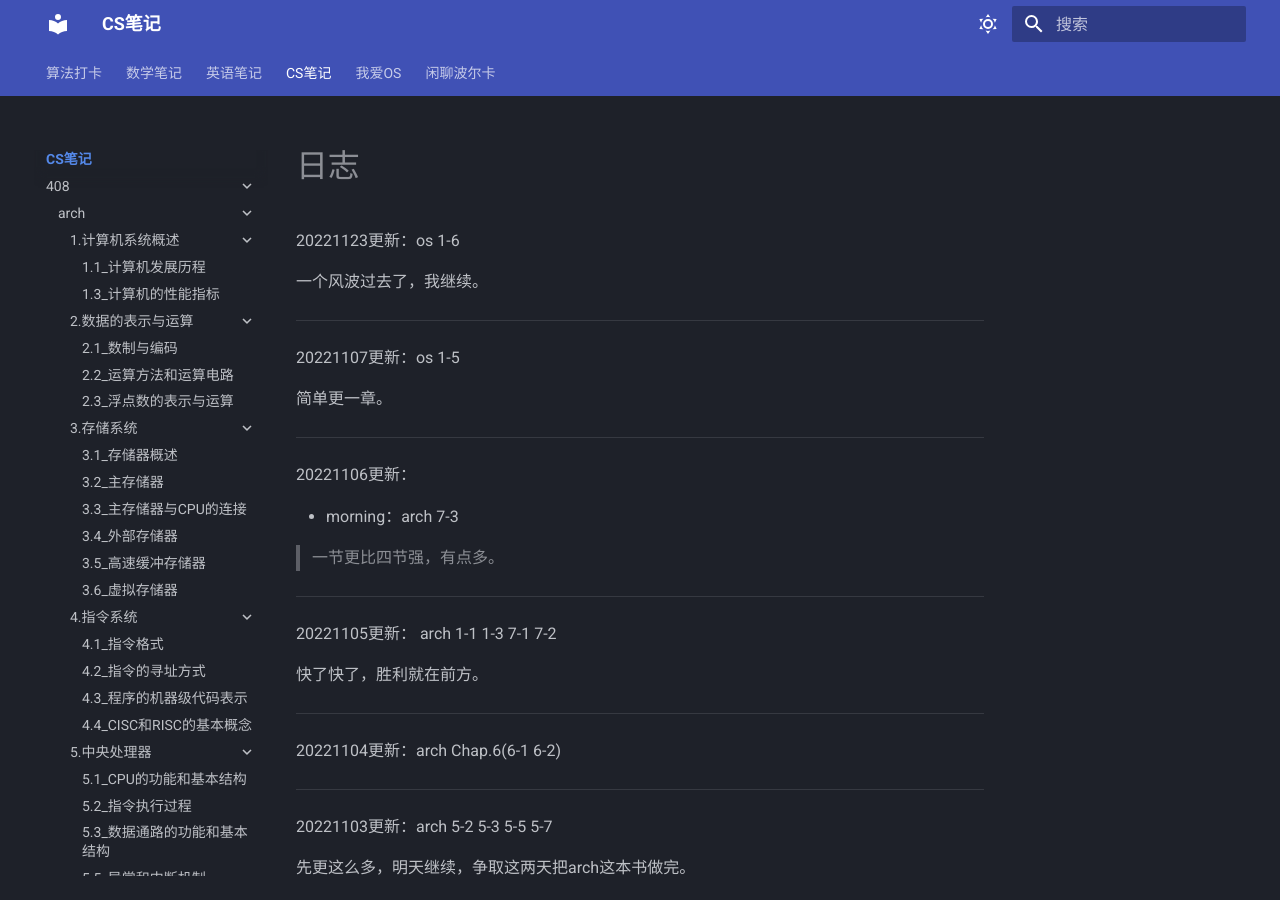
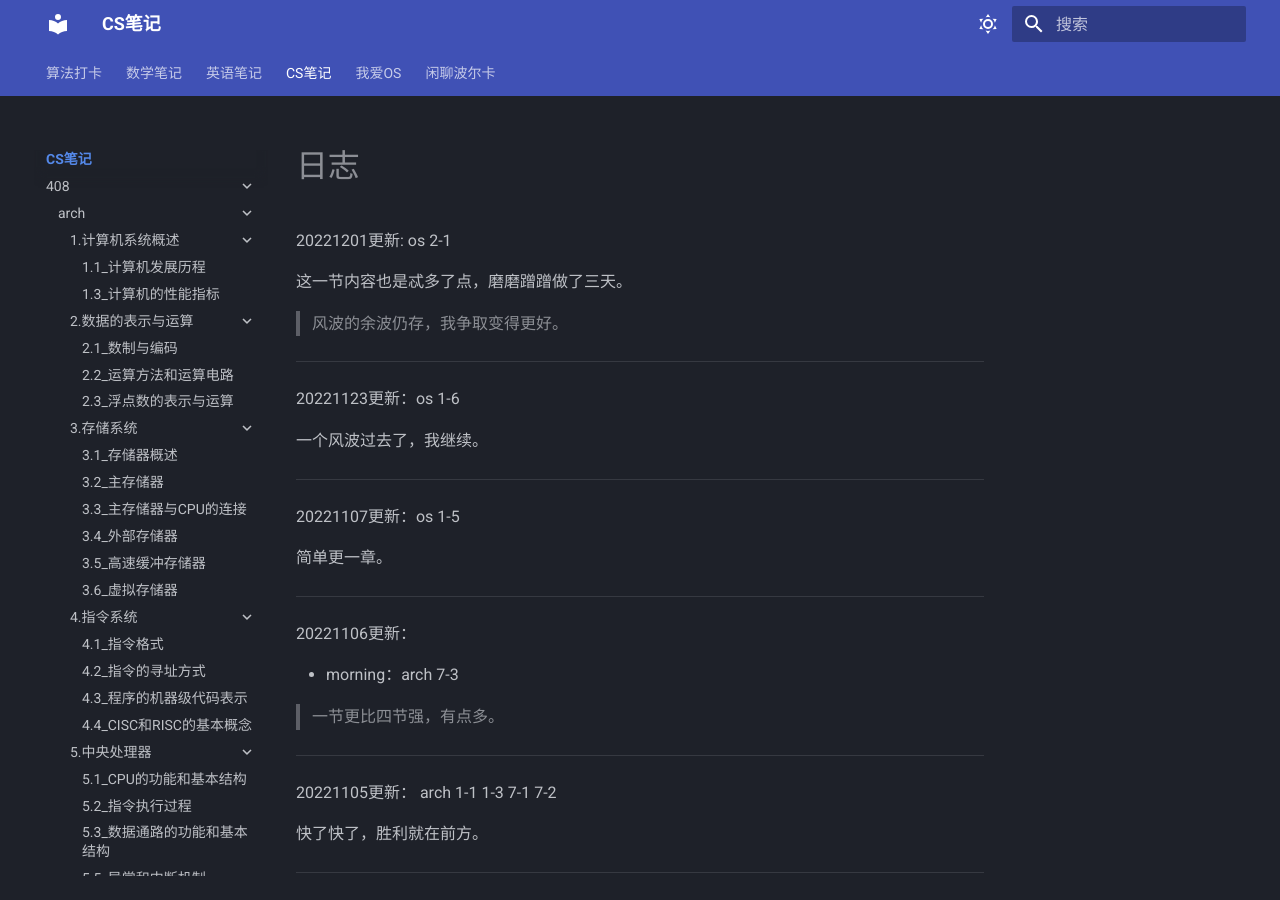
Before and after one commit to Haohahahaha/cs, an MkDocs documentation site: the page built from docs/index.md, in a window 1280 px wide and 900 px high. Built offline with MkDocs 1.6.1 and Material for MkDocs 9.7.7, drawn with Linux system fonts in a browser that asks for light colours.

Commit message:
2022-12-01_09:08:49 update

```diff
--- a/docs/index.md
+++ b/docs/index.md
@@ -1,3 +1,11 @@
+20221201更新: os 2-1
+
+这一节内容也是忒多了点，磨磨蹭蹭做了三天。
+
+> 风波的余波仍存，我争取变得更好。
+
+---
+
 20221123更新：os 1-6
 
 一个风波过去了，我继续。
--- a/mkdocs.yml
+++ b/mkdocs.yml
@@ -76,8 +76,8 @@ nav:
 #         - 1.4_操作系统结构: 408/os/1-4.md
           - 1.5_操作系统引导: 408/os/1-5.md
           - 1.6_虚拟机: 408/os/1-6.md
-#       - 2.进程与线程:
-#         - 2.1_进程与线程: 408/os/2-1.md
+        - 2.进程与线程:
+          - 2.1_进程与线程: 408/os/2-1.md
 #         - 2.2_处理机调度: 408/os/2-2.md
 #         - 2.3_同步与互斥: 408/os/2-3.md
 #         - 2.4_死锁: 408/os/2-4.md
```
Also changed, not shown: docs/408/os/2-1.md (added, +1 -0 lines), 1 other file.
